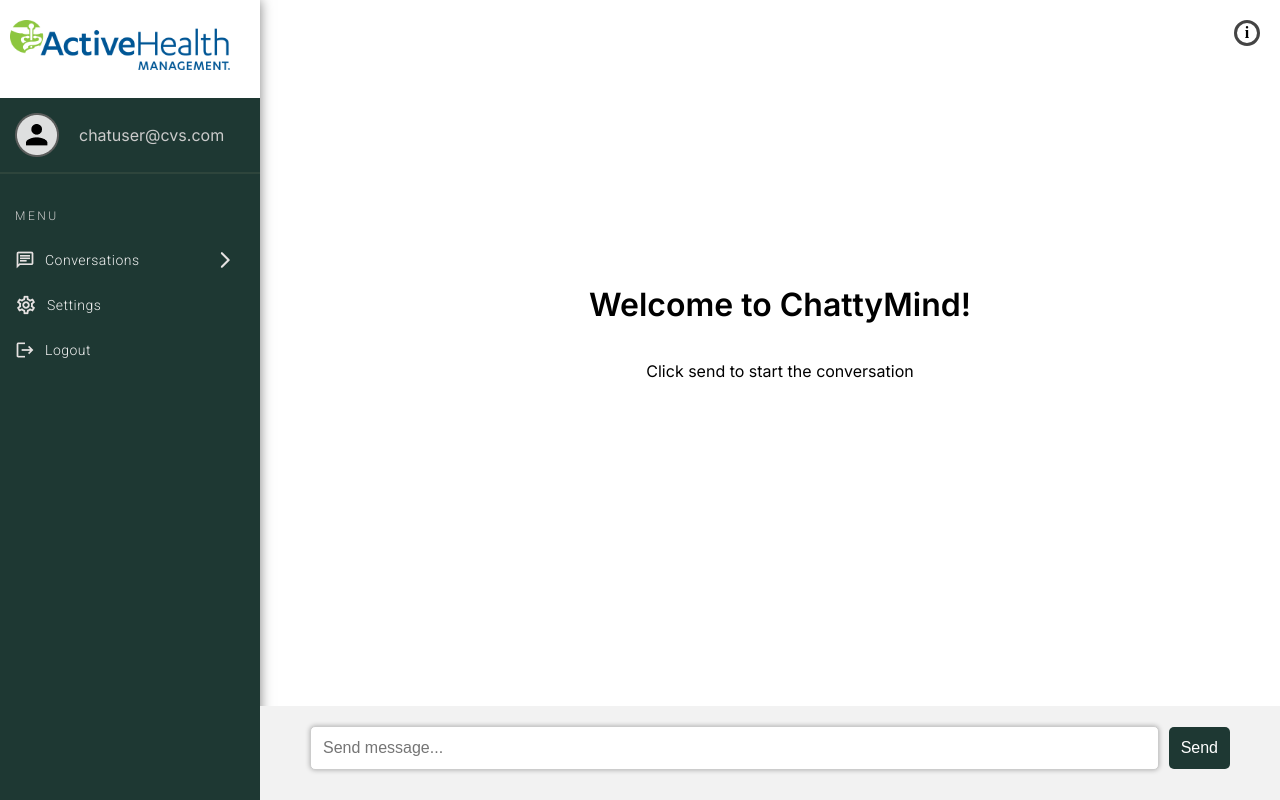
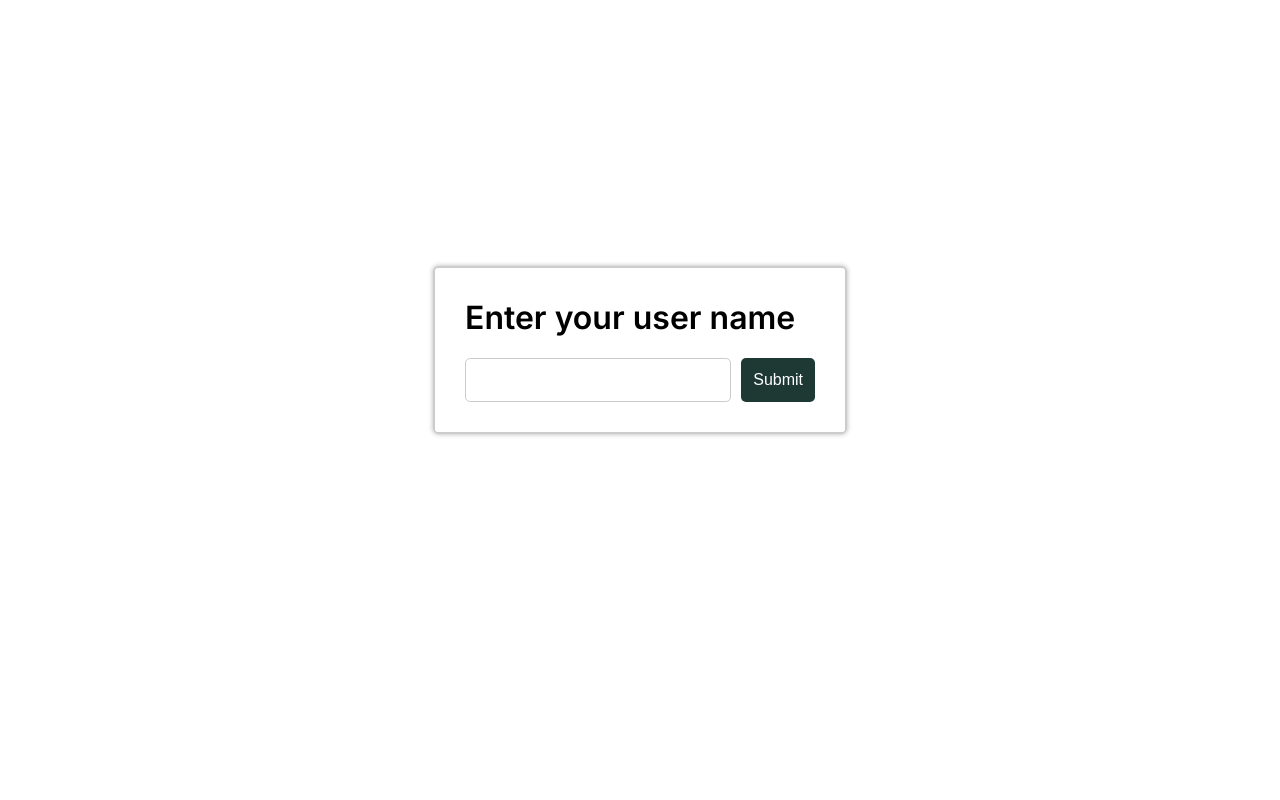
Before and after one commit to priyakarunakaran21/chatgptPOC, a React (Create React App) app in the folder chatgpt-poc/: page / in a window 1280 px wide. Built offline with nearby package versions, Linux system fonts and the light colour scheme.

Commit message:
localstorage username with saving chat session

```diff
--- a/chatgpt-poc/src/App.js
+++ b/chatgpt-poc/src/App.js
@@ -1,21 +1,62 @@
-import { BrowserRouter as Router, Route, Routes } from 'react-router-dom';
+import {useState} from 'react'
 import Login from './component/login'
 import Chat from './component/Chat/index.js'
 import DeIdentify from './component/DeIdentification/index.js'
 import Example from './component/sample/index'
 
 function App() {
+  const myObject = [
+    {name: 'test@test.com'},
+    {name: 'John@cvs.com'},
+    {name: 'Bill@cvs.com'}
+  ];
+  const [messages, setMessages] = useState('');
+const [user, setUser] = useState('')
+const [isExist, setIsExist] = useState(false);
+const [error, setError] = useState('');
+
+if (!localStorage.getItem('myObject')) {
+localStorage.setItem('myObject', JSON.stringify(myObject));
+}
+
+const handleInputChange = (event) => {
+    setUser(event.target.value);
+  };
+
+function handleKeyPress(event) {
+    setUser(event.target.value);
+    if (event.keyCode === 13) {
+        onSubmit();
+    }
+  }
+
+const onSubmit = () =>{
+    const parsedArray = JSON.parse(localStorage.getItem('myObject'));
+    const person = parsedArray.find((u) => u.name === user);
+  if (person) {
+    setIsExist(true);
+    sessionStorage.setItem('loggeduser', user);
+  } else {
+    setIsExist(false);
+  }
+
+    setUser('');
+    setError("User is unauthorized");
+}
+
+const onLogout = () =>{
+  setIsExist(false);
+  setError('');
+}
   return (
-    <Router>
-    <Routes>
-      {/* <Route path="/"exact element={<Login />}/> */}
-      <Route path="/"exact element={<Chat />}/>
-      <Route path="/example" element={<Example/>} />
-      <Route path="/deidentify" element={<DeIdentify />} />
-      {/* More routes go here */}
-    </Routes>
-  </Router>
-  );
+    <div>
+    {isExist ? (
+     <Chat endsession={onLogout}/>
+    ) : (
+      <Login isExist={isExist} handleInputChange={handleInputChange} handleKeyPress={handleKeyPress} onSubmit={onSubmit} error={error}/>
+    )}
+  </div>
+);
 }
 
 export default App;
--- a/chatgpt-poc/src/component/Chat/index.js
+++ b/chatgpt-poc/src/component/Chat/index.js
@@ -1,59 +1,78 @@
 import { useState, useRef, useEffect } from 'react';
-
 import './style.scss';
 import Sidebar from './sidebar';
-const Chat = ({messages}) => {
+
+const sampleData = {
+      "chatgptApiTime": "2.128786087036133 seconds",
+      "deidentified": "[NAME] [NAME] born on[DOB]has a member ID of w[MEMBERID], SSN [SSN], and email [EMAIL_ADDRESS]. Phone number is [PHONENUMBER]",
+      "modeltime": "1.187134027481079 seconds",
+      "question": "Michael Davis born on 01/01/1950 has a member ID of w123423112, SSN 711-38-0829, and email michaeldavis@hotmail.com. Phone number is +12205344654",
+      "summary_chatgpt": "\n\nJohn Smith born on May 15, 1982 has a member ID of w123456, SSN 123-45-6789, and email johnsmith@example.com. Phone number is (222) 222-2222."
+}
+
+const Chat = ({endsession}) => {
   const [isSidebarCollapsed, setIsSidebarCollapsed] = useState(false);
-  const [conversationHistory, setConversationHistory] = useState('');
-  const [savedConversationHistory, setSavedConversationHistory] = useState('');
   const [chatSessions, setChatSessions] = useState([]);
-
-  const toggleSidebar = () => {
-    setIsSidebarCollapsed(!isSidebarCollapsed);
-  };
   const myRef = useRef(null);
   let convoSession = '';
   let newbotHistory1 = '';
   const newbotHistory1Ref = useRef('');
-  const [regenerateCount, setRegenerateCount] = useState(0);
+  const [sessionInit, setsessionInit] = useState(0);
   const [regenerate, setRegenerate] = useState(false);
   let htmlCode;
   const conversationHistoryRef = useRef('');
   const promptRef = useRef('');
   const [prompt, setPrompt] = useState('');
   const [chatbotResponse, setChatbotResponse] = useState('');
+  const [ChatbotSessionHistory, setChatbotSessionHistory] = useState('');
   const [intro, setIntro] = useState(true);
 
   useEffect(() => {
-    if (regenerateCount > 0) {
-      regenerateResponses();
-    }
-  }, [regenerateCount]);
+    const storedData = JSON.parse(localStorage.getItem('myObject'));
+  const loggeduser = sessionStorage.getItem("loggeduser");
+  const person = storedData.find((u) => u.name === loggeduser);
+  if(person.messages){setChatSessions([...person.messages]);savedHistory1(0);}
+  }, [chatSessions.length]);
 
+  const toggleSidebar = () => {
+    setIsSidebarCollapsed(!isSidebarCollapsed);
+  };
   const startNewSession = () => {
-    debugger;
     if(chatbotResponse !== ""){
-    let convoSession = '';
-    let newbotHistory1 = '';
     conversationHistoryRef.current = '';
-    setConversationHistory('');
     setChatbotResponse('');
     setIntro(true);
     setChatSessions((prevSessions) => [...prevSessions, chatbotResponse]);
-  }else{alert("New window is already open")}
+  }else if(chatbotResponse === "" && ChatbotSessionHistory !== ""){
+    conversationHistoryRef.current = '';
+    setChatbotResponse('');
+    setIntro(true);
+  }
+  else{alert("New window is already open")}
   };
 
   const savedHistory1 = (index) => {
-    //console.log(savedConversationHistory);
+    if(chatbotResponse!== ""){
+      setChatSessions((prevSessions) => [...prevSessions, chatbotResponse]);
+      const updatedData = chatSessions
+      .filter((item) => item !== '') // Remove empty strings
+      .concat(chatbotResponse); // Append new value
+      setChatSessions(updatedData);
+    }
 
+    setChatbotResponse('');
     setIntro(false);
     conversationHistoryRef.current = chatSessions[index];
-    setChatbotResponse(chatSessions[index]);
+    setChatbotSessionHistory(chatSessions[index]);
   };
 
-  //console.log(savedConversationHistory);
+
   const regenerateResponses = async () => {
     try {
+      const formData = new FormData();
+                  formData.append('input_text', newbotHistory1Ref.current);
+                  formData.append('task', 'deidentify_summarize_chatgpt');
+
       // const response = await fetch('https://api.openai.com/v1/engines/text-davinci-003/completions', {
       //   method: 'POST',
       //   headers: {
@@ -66,14 +85,12 @@
       //     n: 1,
       //   }),
       // });
-      const formData = new FormData();
-                  formData.append('input_text', newbotHistory1Ref.current);
-                  formData.append('task', 'deidentify_summarize_chatgpt');
 
-                  const response = await fetch('http://13.232.63.102/deid/messages', {
-                    method: 'POST',
-                    body: formData
-                  });
+
+          const response = await fetch('http://13.232.40.36/deid/messages', {
+            method: 'POST',
+            body: formData
+          });
 
           const data = await response.json();
           const generatedText = data.summary_chatgpt.trim();
@@ -88,9 +105,10 @@
           if (response.ok) {
             const deidMessage = data.deidentified.trim();
            const chatbotMessage = data.summary_chatgpt.trim();
-            const newbotHistory = `${conversationHistoryRef.current}  ${chatbotMessage}\n\n`;
-            conversationHistoryRef.current = newbotHistory;
-            const newbotSession =  `${htmlCode}\n\n`;
+            // const newbotHistory = `${chatbotMessage}\n\n`;
+            // conversationHistoryRef.current = newbotHistory;
+           // const newbotSession =  `${htmlCode}\n\n`;
+           const newbotSession = `<div class="de-bot-chat"><span class="de-bot"></span><div class="de-message-bubble">${deidMessage.replace(/\n/g, '<br />')}</div></div>\n\n ${htmlCode}\n\n`;
             setChatbotResponse((prevText) => prevText.concat(newbotSession));
             //console.log(chatbotResponse);
             //console.log(newbotSession);
@@ -122,12 +140,12 @@
       }
 
       function isCode(text) {
-        return /^\s/.test(text) || text.startsWith("import") || text.startsWith("function") || text.startsWith("//Function") || text.startsWith("public");
+        return /^\s/.test(text) || text.startsWith("import") ||text.startsWith("def") || text.startsWith("function") || text.startsWith("//Function") || text.startsWith("public");
       }
 
       const handleEnter = async () => {
         setIntro(false);
-        const newHistory = `${conversationHistoryRef.current} You: ${prompt}\n`;
+        const newHistory = `You: ${prompt}\n`;
         conversationHistoryRef.current = newHistory;
         newbotHistory1Ref.current = newHistory;
 
@@ -153,13 +171,13 @@
                     formData.append('input_text', conversationHistoryRef.current);
                     formData.append('task', 'deidentify_summarize_chatgpt');
 
-                    const response = await fetch('http://13.232.63.102/deid/messages', {
+                    const response = await fetch('http://13.232.40.36/deid/messages', {
                       method: 'POST',
                       body: formData
                     });
+                  const data = await response.json();
+                  // const data = sampleData;
 
-                   const data = await response.json();
-                   debugger
 
                    const generatedText = data.summary_chatgpt.trim();
 
@@ -170,26 +188,29 @@
                      htmlCode = `<div class="bot-chat"><span class="bot"></span><div class="message-bubble">${generatedText.replace(/\n/g, '<br />')}</div></div>\n\n`;
                    }
 
-          if (response.ok) {
+         if (response.ok) {
             const deidMessage = data.deidentified.trim();
-           const chatbotMessage = data.summary_chatgpt.trim();
-            const newbotHistory = `${conversationHistoryRef.current}  ${chatbotMessage}\n\n`;
-            conversationHistoryRef.current = newbotHistory;
+           //const chatbotMessage = data.summary_chatgpt.trim();
+           // const newbotHistory = `${chatbotMessage}\n\n`;
+          //  conversationHistoryRef.current = newbotHistory;
             const newbotSession = `<div class="de-bot-chat"><span class="de-bot"></span><div class="de-message-bubble">${deidMessage.replace(/\n/g, '<br />')}</div></div>\n\n ${htmlCode}\n\n`;
             //const newbotSession = `${htmlCode}\n\n`;
             setChatbotResponse((prevText) => prevText.concat(newbotSession));
+            if(sessionInit < 1 ){
+          setChatSessions((prevSessions) => prevSessions.concat(chatbotResponse));
+           }
           } else {
             throw new Error(data.error.message);
           }
         } catch (error) {
           setChatbotResponse(`Error: ${error.message}`);
         }
-        //setChatbotResponse(newChatSession);
+
+        setsessionInit(sessionInit+1)
         setRegenerate(false);
         scrollToBottom();
         setPrompt("");
       };
-
 
       return (
         <div className="App">
@@ -200,19 +221,19 @@
               {/* <button className="toggle-button" onClick={toggleSidebar}>
                 <svg xmlns="http://www.w3.org/2000/svg" height="24px" id="Layer_1" version="1.1" viewBox="0 0 32 32" width="24px"><path d="M4,10h24c1.104,0,2-0.896,2-2s-0.896-2-2-2H4C2.896,6,2,6.896,2,8S2.896,10,4,10z M28,14H4c-1.104,0-2,0.896-2,2  s0.896,2,2,2h24c1.104,0,2-0.896,2-2S29.104,14,28,14z M28,22H4c-1.104,0-2,0.896-2,2s0.896,2,2,2h24c1.104,0,2-0.896,2-2  S29.104,22,28,22z"/></svg>
               </button> */}
-              <Sidebar isShow={!isSidebarCollapsed} startNewSession={startNewSession} savedHistory1={savedHistory1} chatSessions={chatSessions}/>
+              <Sidebar isShow={!isSidebarCollapsed} startNewSession={startNewSession} savedHistory1={savedHistory1} chatSessions={chatSessions} endsession={endsession}/>
             </div>
             <div className={`chat-container ${!isSidebarCollapsed ? 'shrink' : ''}`} ref={myRef}>
-              {intro ? (
+              {intro && chatSessions.length < 1 ? (
                 <div className="message-thread">
                   <div className="center-align">
-                    <h1>Welcome to ChattyMind!</h1>
+                    <h1>Welcome to ChatBot!</h1>
                     <p>Click send to start the conversation</p>
                   </div>
                 </div>
               ) : (
                 <div className="message-thread">
-                  <div className="convo-wrap" dangerouslySetInnerHTML={{ __html: chatbotResponse }}></div>
+                  <div className="convo-wrap" dangerouslySetInnerHTML={{ __html: chatbotResponse? chatbotResponse: ChatbotSessionHistory }}></div>
                 </div>
               )}
               <div className="input-wrapper">
--- a/chatgpt-poc/src/component/Chat/sidebar.js
+++ b/chatgpt-poc/src/component/Chat/sidebar.js
@@ -8,12 +8,13 @@
 import downarrow from '../../assets/down.png'
 import newchat from '../../assets/newchat.png'
 import logo from '../../assets/logo.png'
-const Sidebar = ({ isShow, startNewSession, savedHistory1, chatSessions }) => {
-  const [selectedButtonIndex, setSelectedButtonIndex] = useState(null);
-    const [isopenChat , setOpenChat] = useState(false)
+const Sidebar = ({ isShow, startNewSession, savedHistory1, chatSessions, endsession }) => {
+  const [selectedButtonIndex, setSelectedButtonIndex] = useState(0);
+    const [isopenChat , setOpenChat] = useState(true);
     const [showModal, setShowModal] = useState(false);
+    const loggeduser = sessionStorage.getItem("loggeduser");
   const handleNewChat = () => {
-    setSelectedButtonIndex(null);
+    setSelectedButtonIndex(chatSessions.length);
     startNewSession();
   };
   const handleModalClose = () => {
@@ -31,6 +32,16 @@
   const openConvo = ()=>{
     setOpenChat(!isopenChat);
   }
+  const handleLogout = () =>{
+    const storedData = JSON.parse(localStorage.getItem('myObject'));
+
+    const person = storedData.find((u) => u.name === loggeduser);
+    person.messages = chatSessions;
+
+    localStorage.setItem('myObject', JSON.stringify(storedData));
+    sessionStorage.removeItem("loggeduser");
+    endsession(false);
+  }
 
   return (
     isShow ? (
@@ -38,7 +49,7 @@
           <h1><img src={logo} alt=""/></h1>
          <span className="info-circle" onClick={handleInfoIconClick}>i</span>
           <div className="user-info">
-              <img src={user_icon} alt=""/> <span>chatuser@cvs.com</span>
+              <img src={user_icon} alt=""/> <span>{loggeduser}</span>
           </div>
           <div className="menu">
               <label className="menu-label">Menu</label>
@@ -46,7 +57,7 @@
               {isopenChat &&
               <div className="chats">
           <button className="new-chat" onClick={handleNewChat}><img src={newchat} alt=""/>Open New Chat</button>
-            {chatSessions.map((session, index) => (
+            {chatSessions && chatSessions.map((session, index) => (
           <button
             className={`history-item ${selectedButtonIndex === index ? 'selected' : ''}`}
             key={index}
@@ -71,7 +82,7 @@
         </div>
         }
         <a className="menu-items"><img src={settings} alt=""/>Settings</a>
-              <a className="menu-items"><img src={logout} alt=""/>Logout</a>
+              <a className="menu-items" onClick={handleLogout}><img src={logout} alt=""/>Logout</a>
         </div>
 
         {showModal && (
--- a/chatgpt-poc/src/component/login/index.js
+++ b/chatgpt-poc/src/component/login/index.js
@@ -1,55 +1,11 @@
-import {useState} from 'react'
-import Chat from '../Chat';
+
 import './style.scss';
 
-const Login = () =>{
-    const myArray = ['apple', 'banana', 'orange'];
-    const myObject = [{
-        name: 'John',
-        messages:{
-           text: "I'm doing well too!"
-        }},{
-        name: 'Bill',
-        messages:{
-            text: "Best people make the world a better to live"
-        }
-      }];
-      const [messages, setMessages] = useState('');
-    const [user, setUser] = useState('')
-    const [isExist, setIsExist] = useState(false);
-    const [error, setError] = useState('');
+const Login = ({isExist, handleInputChange, handleKeyPress, onSubmit, error}) =>{
 
-    localStorage.setItem('myArray', JSON.stringify(myArray));
-    localStorage.setItem('myObject', JSON.stringify(myObject));
 
-    const handleInputChange = (event) => {
-        setUser(event.target.value);
-      };
+    return(
 
-    function handleKeyPress(event) {
-        setUser(event.target.value);
-        if (event.keyCode === 13) {
-            onSubmit();
-        }
-      }
-
-    const onSubmit = () =>{
-        const parsedArray = JSON.parse(localStorage.getItem('myObject'));
-      //  setIsExist(parsedArray.includes(user));
-      const person = parsedArray.find((u) => u.name === user);
-      if (person) {
-        setIsExist(true);
-        setMessages(person.messages.text);
-      } else {
-        setIsExist(false);
-      }
-
-        setUser('');
-        setError("User is unauthorized");
-    }
-    return(<>
-        {isExist ?
-        <Chat messages={messages}/> :
         <div className="login-form">
             <div className="centeredDiv">
         {!isExist && <span className="error">{error}</span>}
@@ -59,8 +15,7 @@
         <button type="submit" onClick={onSubmit}>Submit</button>
         </div>
         </div>
-        </div>}
-        </>
+        </div>
 
 
     )
```
Also changed, not shown: chatgpt-poc/src/component/Chat/style.scss (+6 -1 lines).
